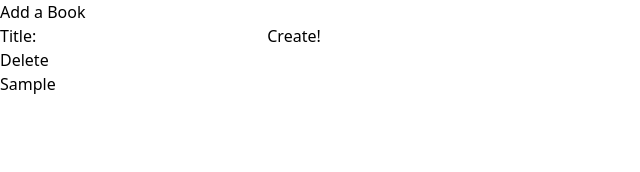
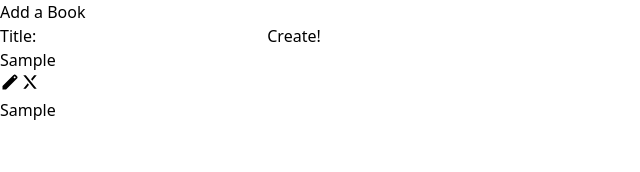
Before and after one commit to lyDiyamong/Book-CRUD, a React (Vite) app: page / in a window 1280 px wide. Both pictures are taken after typing "Sample" into the empty fields and a click on the button "Create!". Shown: the top 172 px of the page, without its empty margins (0-640 px from the left). Built offline with nearby package versions, Linux system fonts and the light colour scheme.

Commit message:
update the title

```diff
--- a/src/App.jsx
+++ b/src/App.jsx
@@ -7,9 +7,19 @@ import BookList from "./components/BookList";
 function App() {
 	const [books, setBooks] = useState([]);
 	/*
-  react won't update to the app component if they compare the original state
-  and the update state have the same reference, so react won't re-render
-  */
+	react won't update to the app component if they compare the original state
+	and the update state have the same reference, so react won't re-render
+	*/
+	const editBookById = (id, newTitle) => {
+		const updatedBooks = books.map((book) => {
+			if (book.id === id) {
+				return {... book, title : newTitle};
+			}
+			return book
+		})
+		setBooks(updatedBooks)
+	}
+
 	const createBook = (title) => {
 		const updateBooks = [
 			...books,
@@ -33,7 +43,7 @@ function App() {
 		<div className="app text-2xl">
 			<BookCreate onCreate={createBook} />
 			<div className="px-6">
-				<BookList books={books} onDelete={deleteBookById} />
+				<BookList books={books} onDelete={deleteBookById} onEdit={editBookById} />
 			</div>
 		</div>
 	);
--- a/src/components/BookEdit.jsx
+++ b/src/components/BookEdit.jsx
@@ -1,9 +1,32 @@
-import React from 'react'
-import '../src/index.css'
-function BookEdit() {
-  return (
-    <div>BookEdit</div>
-  )
+import React from "react";
+import "../index.css";
+import { useState } from "react";
+
+function BookEdit({book, onEdit, toggleForm}) {
+    const [title, setTitle] = useState(book.title);
+
+    const handleChange = (event) => {
+        setTitle(event.target.value);
+    };
+
+    const handleSubmit = (event) => {
+        event.preventDefault();
+        /*
+        onEdit has two param (id, newTitle)
+        */
+        onEdit(book.id, title)
+        toggleForm(true)
+        setTitle("");
+    };
+    return (
+        <form onSubmit={handleSubmit} className="book-edit flex flex-col gap-2">
+            <label>Title:</label>
+            <input value={title} onChange={handleChange} className="w-10/12 rounded-lg p-2" />
+            <button className="save-button bg-blue-950 text-white rounded-md p-2 w-[80px]">
+                Save
+            </button>
+        </form>
+    );
 }
 
-export default BookEdit
+export default BookEdit;
--- a/src/components/BookList.jsx
+++ b/src/components/BookList.jsx
@@ -2,9 +2,9 @@ import React from "react";
 import BookShow from "./BookShow";
 import "../index.css";
 
-function BookList({ books, onDelete }) {
+function BookList({ books, onDelete, onEdit }) {
     const renderBooks = books.map((book) => {
-        return <BookShow key={book.id} book={book} onDelete={onDelete} />;
+        return <BookShow key={book.id} book={book} onDelete={onDelete} onEdit={onEdit} />;
     });
     return <div className="my-[60px] book-list grid grid-col-1 md:grid-cols-2 lg:grid-cols-3 gap-3 ">{renderBooks} </div>;
 }
--- a/src/components/BookShow.jsx
+++ b/src/components/BookShow.jsx
@@ -1,17 +1,43 @@
-import React from "react";
+import React, { useState } from "react";
+import BookEdit from "./BookEdit";
 import "../index.css";
 
-function BookShow({ book, onDelete }) {
+function BookShow({ book, onDelete, onEdit }) {
+    const [showEdit, setShowEdit] = useState(false)
+
     const handleDelete = () => {
         onDelete(book.id)
     }
+
+    const handleEdit = () => {
+        setShowEdit(!showEdit)
+        // toggle true false for showing the component
+    }
+
+    let content = <h3>{book.title} </h3>
+    if (showEdit) {
+        // if not showing the edit the edit will show when click
+        content = <BookEdit book={book} onEdit={onEdit} toggleForm={setShowEdit} />
+    }
+
     return (
-        <div className="text-center bg-slate-300 h-[300px] rounded-xl border border-black">
-            <div className="action">
-                <button className="delete" onClick={handleDelete}>Delete</button>
+        <div className=" bg-slate-300 h-[300px] rounded-xl border border-black relative p-4">
+            <div>{content}</div>
+            <div className="actions absolute right-4 flex gap-1">
+                <button className="edit" onClick={handleEdit}>
+                    <svg width="20" height="20" viewBox="0 0 20 20" fill="none" xmlns="http://www.w3.org/2000/svg">
+                        <path d="M2.5 17.5V13.9583L13.5 2.97917C13.6667 2.82639 13.8508 2.70833 14.0525 2.625C14.2542 2.54167 14.4658 2.5 14.6875 2.5C14.9092 2.5 15.1244 2.54167 15.3333 2.625C15.5422 2.70833 15.7228 2.83333 15.875 3L17.0208 4.16667C17.1875 4.31944 17.3092 4.5 17.3858 4.70833C17.4625 4.91667 17.5006 5.125 17.5 5.33333C17.5 5.55556 17.4619 5.7675 17.3858 5.96917C17.3097 6.17083 17.1881 6.35472 17.0208 6.52083L6.04167 17.5H2.5ZM14.6667 6.5L15.8333 5.33333L14.6667 4.16667L13.5 5.33333L14.6667 6.5Z" fill="black"/>
+                    </svg>
+                </button>
+                <button className="delete" onClick={handleDelete}>
+                    <svg width="20" height="20" viewBox="0 0 20 20" fill="none" xmlns="http://www.w3.org/2000/svg">
+                        <path d="M13.7498 2.5H18.3332L6.24984 17.5H1.6665L13.7498 2.5Z" fill="black" stroke="white" stroke-width="1.66667" stroke-linejoin="round"/>
+                        <path d="M6.24984 2.5H1.6665L13.7498 17.5H18.3332L6.24984 2.5Z" fill="black" stroke="white" stroke-width="1.66667" stroke-linejoin="round"/>
+                    </svg>
+                </button>
             </div>
             <div className="title">
-                <h2>{book.title}</h2>
+                <h2 className="text-blue-400">{book.title}</h2>
             </div>
         </div>
     );
```
Also changed, not shown: src/assets/Edit.svg (added), src/assets/close.svg (added).
